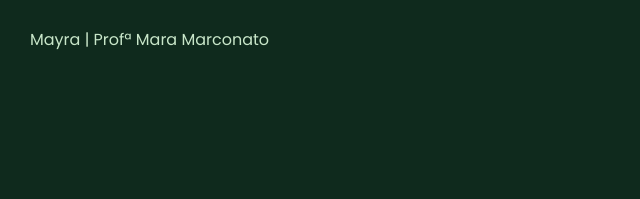
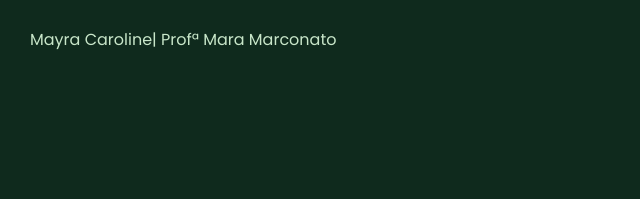
Before and after one commit to viniflix/GuiaAlimentarBrasileiro, a plain HTML site: page index.html in a window 1280 px wide. Shown: the part 2195-2394 px from the top of the page, 474-1114 px from the left. Drawn offline with nearby package versions, Linux system fonts and the light colour scheme.

Commit message:
Update index.html

```diff
--- a/index.html
+++ b/index.html
@@ -128,7 +128,7 @@
             <h4>Idealizadores do Projeto</h4>
             <p>Brayan Vinicius | Jonathan Shimite</p>
             <p>Lincoln Single | Marcello Tonnon</p>
-            <p>Mayra | Profª Mara Marconato</p>
+            <p>Mayra Caroline| Profª Mara Marconato</p>
         </div>
         <div class="column cell">
             <h4>Mais Sobre</h4>
```
